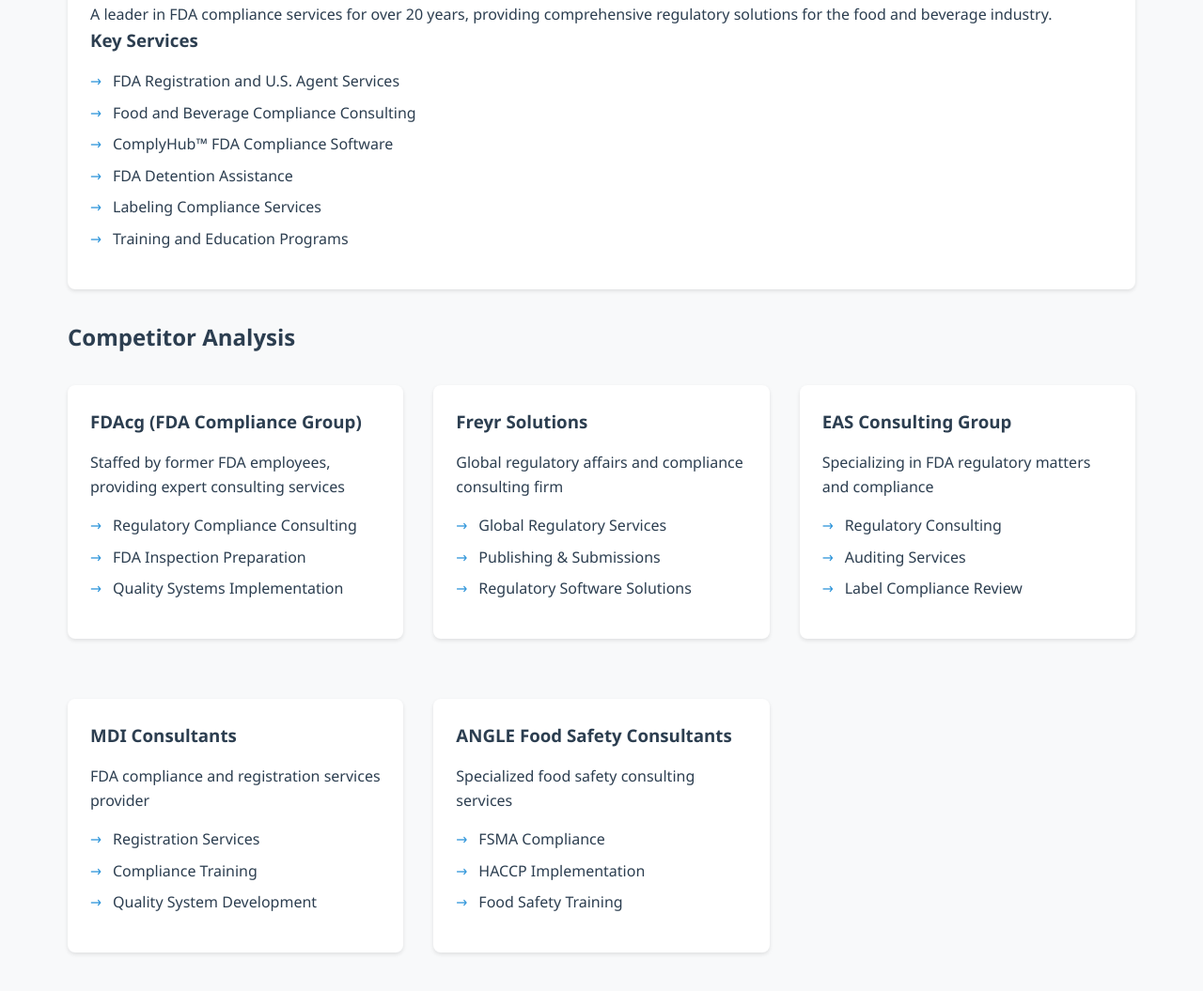
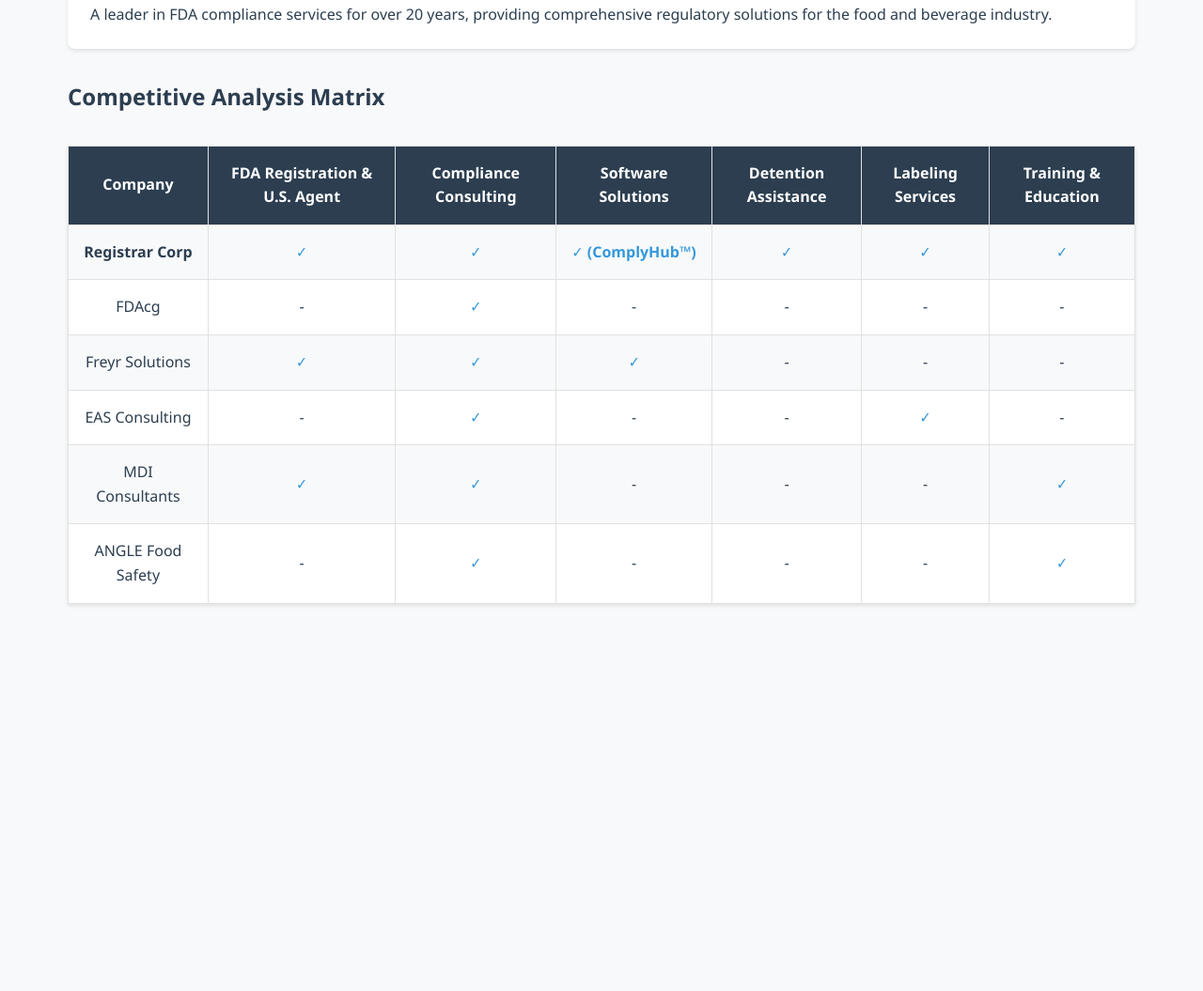
Before and after one commit to RushiLuhar/registrar-corp-demo, a plain HTML site: page index.html in a window 1280 px wide. Shown: the part 335-1390 px from the top of the page at 94% size. After the commit the page ends 1042 px from the top, so only its background shows below. Drawn offline with Linux system fonts and the light colour scheme.

Commit message:
Replace card layout with comparison table

```diff
--- a/index.html
+++ b/index.html
@@ -49,33 +49,47 @@
             box-shadow: 0 2px 4px rgba(0,0,0,0.1);
         }
 
-        .company-card h2 {
-            color: var(--secondary-color);
+        .comparison-table {
+            width: 100%;
+            border-collapse: collapse;
+            margin: 2rem 0;
+            background: white;
+            box-shadow: 0 2px 4px rgba(0,0,0,0.1);
         }
 
-        .services-list {
-            list-style: none;
-            margin: 1rem 0;
+        .comparison-table th,
+        .comparison-table td {
+            padding: 1rem;
+            text-align: center;
+            border: 1px solid #e1e1e1;
         }
 
-        .services-list li {
-            margin-bottom: 0.5rem;
-            padding-left: 1.5rem;
-            position: relative;
+        .comparison-table th {
+            background-color: var(--primary-color);
+            color: white;
+            font-weight: bold;
         }
 
-        .services-list li::before {
-            content: '→';
-            position: absolute;
-            left: 0;
-            color: var(--secondary-color);
+        .comparison-table tr:nth-child(even) {
+            background-color: #f8f9fa;
         }
 
-        .competitors-grid {
-            display: grid;
-            grid-template-columns: repeat(auto-fit, minmax(300px, 1fr));
-            gap: 2rem;
-            margin-top: 2rem;
+        .comparison-table tr:first-child {
+            background-color: var(--primary-color);
+            color: white;
+        }
+
+        .check-mark {
+            color: var(--secondary-color);
+            font-weight: bold;
+        }
+
+        @media (max-width: 768px) {
+            .comparison-table {
+                display: block;
+                overflow-x: auto;
+                white-space: nowrap;
+            }
         }
     </style>
 </head>
@@ -90,70 +104,74 @@
         <section class="company-card">
             <h2>Registrar Corp</h2>
             <p>A leader in FDA compliance services for over 20 years, providing comprehensive regulatory solutions for the food and beverage industry.</p>
-
-            <h3>Key Services</h3>
-            <ul class="services-list">
-                <li>FDA Registration and U.S. Agent Services</li>
-                <li>Food and Beverage Compliance Consulting</li>
-                <li>ComplyHub™ FDA Compliance Software</li>
-                <li>FDA Detention Assistance</li>
-                <li>Labeling Compliance Services</li>
-                <li>Training and Education Programs</li>
-            </ul>
         </section>
 
-        <h2>Competitor Analysis</h2>
-        <div class="competitors-grid">
-            <div class="company-card">
-                <h3>FDAcg (FDA Compliance Group)</h3>
-                <p>Staffed by former FDA employees, providing expert consulting services</p>
-                <ul class="services-list">
-                    <li>Regulatory Compliance Consulting</li>
-                    <li>FDA Inspection Preparation</li>
-                    <li>Quality Systems Implementation</li>
-                </ul>
-            </div>
-
-            <div class="company-card">
-                <h3>Freyr Solutions</h3>
-                <p>Global regulatory affairs and compliance consulting firm</p>
-                <ul class="services-list">
-                    <li>Global Regulatory Services</li>
-                    <li>Publishing & Submissions</li>
-                    <li>Regulatory Software Solutions</li>
-                </ul>
-            </div>
-
-            <div class="company-card">
-                <h3>EAS Consulting Group</h3>
-                <p>Specializing in FDA regulatory matters and compliance</p>
-                <ul class="services-list">
-                    <li>Regulatory Consulting</li>
-                    <li>Auditing Services</li>
-                    <li>Label Compliance Review</li>
-                </ul>
-            </div>
-
-            <div class="company-card">
-                <h3>MDI Consultants</h3>
-                <p>FDA compliance and registration services provider</p>
-                <ul class="services-list">
-                    <li>Registration Services</li>
-                    <li>Compliance Training</li>
-                    <li>Quality System Development</li>
-                </ul>
-            </div>
-
-            <div class="company-card">
-                <h3>ANGLE Food Safety Consultants</h3>
-                <p>Specialized food safety consulting services</p>
-                <ul class="services-list">
-                    <li>FSMA Compliance</li>
-                    <li>HACCP Implementation</li>
-                    <li>Food Safety Training</li>
-                </ul>
-            </div>
-        </div>
+        <h2>Competitive Analysis Matrix</h2>
+        <table class="comparison-table">
+            <tr>
+                <th>Company</th>
+                <th>FDA Registration & U.S. Agent</th>
+                <th>Compliance Consulting</th>
+                <th>Software Solutions</th>
+                <th>Detention Assistance</th>
+                <th>Labeling Services</th>
+                <th>Training & Education</th>
+            </tr>
+            <tr>
+                <td><strong>Registrar Corp</strong></td>
+                <td class="check-mark">✓</td>
+                <td class="check-mark">✓</td>
+                <td class="check-mark">✓ (ComplyHub™)</td>
+                <td class="check-mark">✓</td>
+                <td class="check-mark">✓</td>
+                <td class="check-mark">✓</td>
+            </tr>
+            <tr>
+                <td>FDAcg</td>
+                <td>-</td>
+                <td class="check-mark">✓</td>
+                <td>-</td>
+                <td>-</td>
+                <td>-</td>
+                <td>-</td>
+            </tr>
+            <tr>
+                <td>Freyr Solutions</td>
+                <td class="check-mark">✓</td>
+                <td class="check-mark">✓</td>
+                <td class="check-mark">✓</td>
+                <td>-</td>
+                <td>-</td>
+                <td>-</td>
+            </tr>
+            <tr>
+                <td>EAS Consulting</td>
+                <td>-</td>
+                <td class="check-mark">✓</td>
+                <td>-</td>
+                <td>-</td>
+                <td class="check-mark">✓</td>
+                <td>-</td>
+            </tr>
+            <tr>
+                <td>MDI Consultants</td>
+                <td class="check-mark">✓</td>
+                <td class="check-mark">✓</td>
+                <td>-</td>
+                <td>-</td>
+                <td>-</td>
+                <td class="check-mark">✓</td>
+            </tr>
+            <tr>
+                <td>ANGLE Food Safety</td>
+                <td>-</td>
+                <td class="check-mark">✓</td>
+                <td>-</td>
+                <td>-</td>
+                <td>-</td>
+                <td class="check-mark">✓</td>
+            </tr>
+        </table>
     </main>
 </body>
 </html>
```
